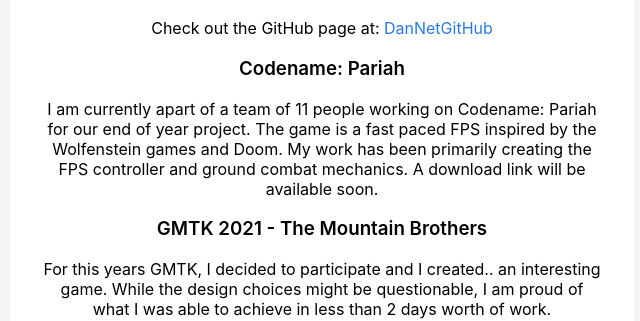
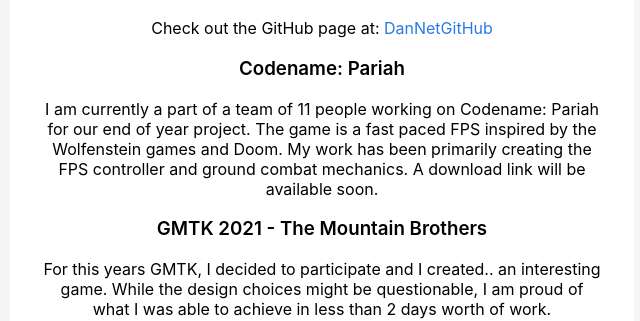
Before and after one commit to Pingimingi22/Pingimingi22.github.io, a Jekyll site: the page built from index.markdown, in a window 1280 px wide. Shown: the part 444-765 px from the top of the page, without its empty margins (318-958 px from the left). Built offline with Jekyll 4.4.1, drawn with Linux system fonts in a browser that asks for light colours.

```diff
--- a/_config.yml
+++ b/_config.yml
@@ -19,7 +19,7 @@
 # in the templates via {{ site.myvariable }}.
 
 title: Daniel Hadzajlic
-email: pingimingi01@gmail.com
+email: pingimingi01 @ gmail dot com
 description: >- # this means to ignore newlines until "baseurl:"
   I'm Daniel Hadzajlic a games programmer. Currently I'm completing my Advanced Diploma in
   Games Programming. I enjoy network programming and hope to one day work as a network engineer for games.
--- a/_layouts/contact.html
+++ b/_layouts/contact.html
@@ -38,7 +38,6 @@
 
 <div class=contact-list>
 <ul>
-    <li></li><h3>Phone Number: 0435507823</h3></li>
     <li></li><h3>
         Github: <a href = "https://github.com/Pingimingi22">{{page.github}}</a>
     </h3></li>
--- a/_layouts/custom.html
+++ b/_layouts/custom.html
@@ -58,7 +58,7 @@ body
                 Check out the GitHub page at: <a href="https://github.com/Pingimingi22/DanNet">DanNetGitHub</a>
             </body>
         <h3>Codename: Pariah</h3>
-        <body>I am currently apart of a team of 11 people working on Codename: Pariah for our end of year project. The game is a fast paced FPS inspired by the Wolfenstein games and Doom. My work has been primarily
+        <body>I am currently a part of a team of 11 people working on Codename: Pariah for our end of year project. The game is a fast paced FPS inspired by the Wolfenstein games and Doom. My work has been primarily
             creating the FPS controller and ground combat mechanics. A download link will be available soon.
         </body>
         <h3>GMTK 2021 - The Mountain Brothers</h3>
```
